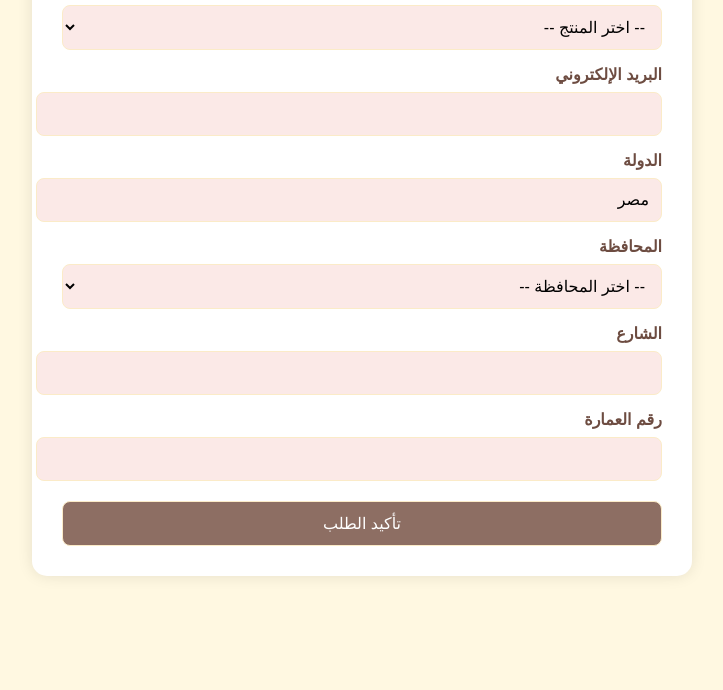
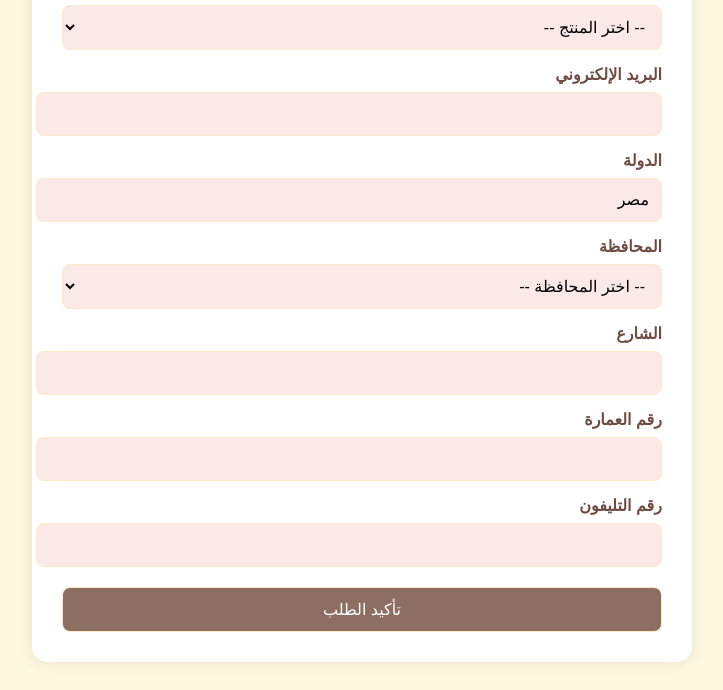
Before and after one commit to jas-graph/aur, a plain HTML site: page index.html in a window 1280 px wide. Shown: the part 181-871 px from the top of the page, without its empty margins (278-1001 px from the left). Before the commit the page ends 800 px from the top, so only its background shows below. Drawn offline with Linux system fonts and the light colour scheme.

Commit message:
Update index.html

```diff
--- a/index.html
+++ b/index.html
@@ -111,6 +111,10 @@
   <label for="building">رقم العمارة</label>
   <input type="text" id="building" name="رقم العمارة" required>
 
+  <label for="building">رقم التليفون </label>
+  <input type="text" id="building" name="رقم التليفون " required>
+
+
   <button type="submit">تأكيد الطلب</button>
 </form>
 
```
